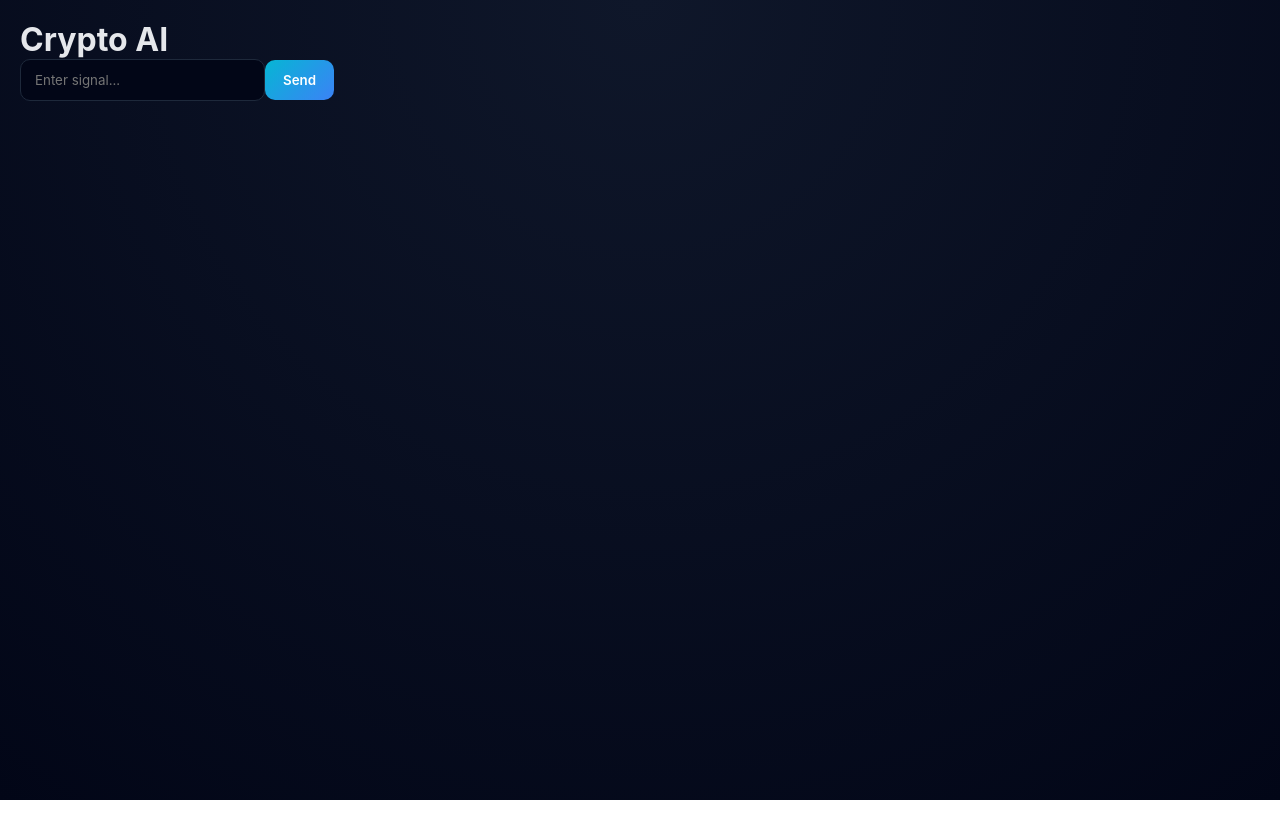
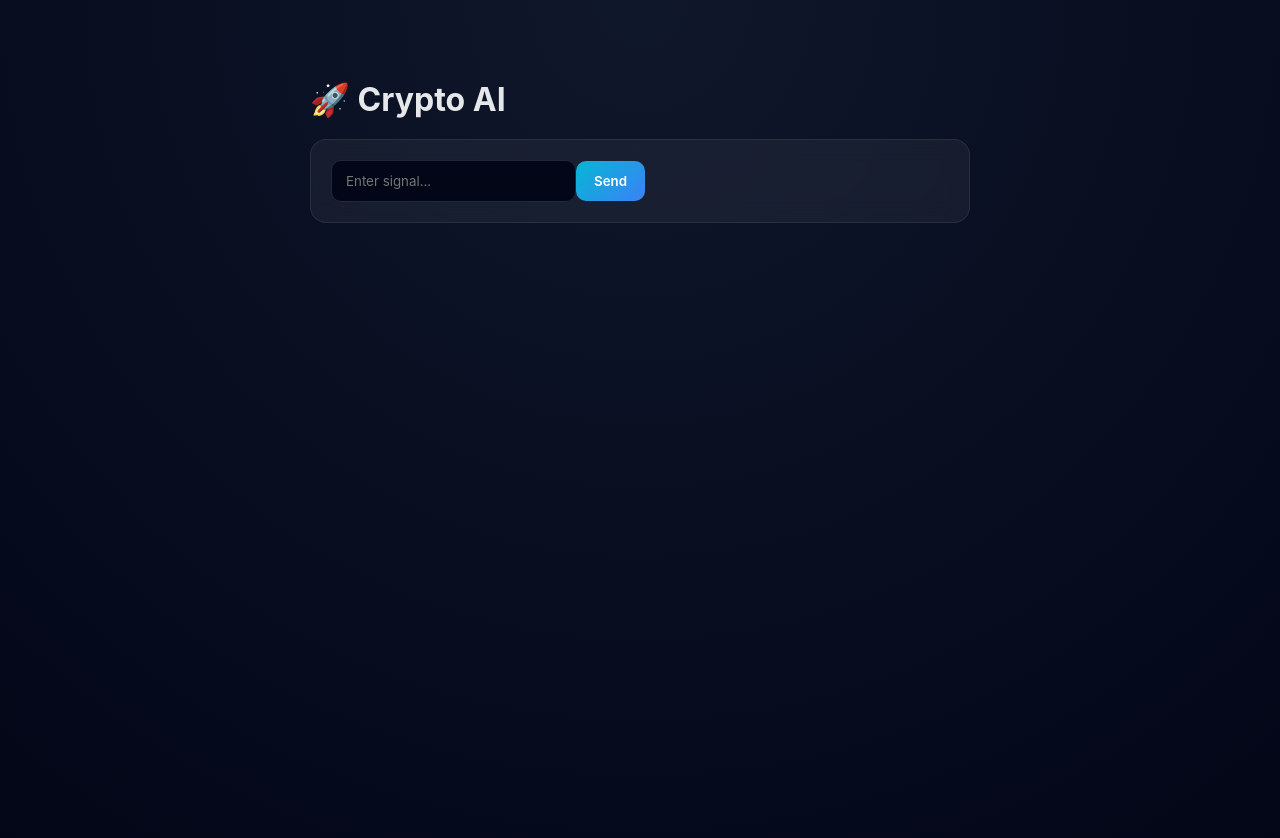
Before and after one commit to BlesUstetu/crypto-ai, a React (Vite) app: page / in a window 1280 px wide. Shown: the top 838 px of the page. Before the commit the page ends 800 px from the top, so only its background shows below. Built offline with nearby package versions, Linux system fonts and the light colour scheme.

Commit message:
Update App.jsx

```diff
--- a/src/App.jsx
+++ b/src/App.jsx
@@ -2,9 +2,12 @@ import ChatAI from './components/ChatAI'
 
 export default function App() {
   return (
-    <div style={{ padding: 20 }}>
-      <h1>Crypto AI</h1>
-      <ChatAI />
+    <div className="app">
+      <div className="title">🚀 Crypto AI</div>
+
+      <div className="card">
+        <ChatAI />
+      </div>
     </div>
   )
 }
```
